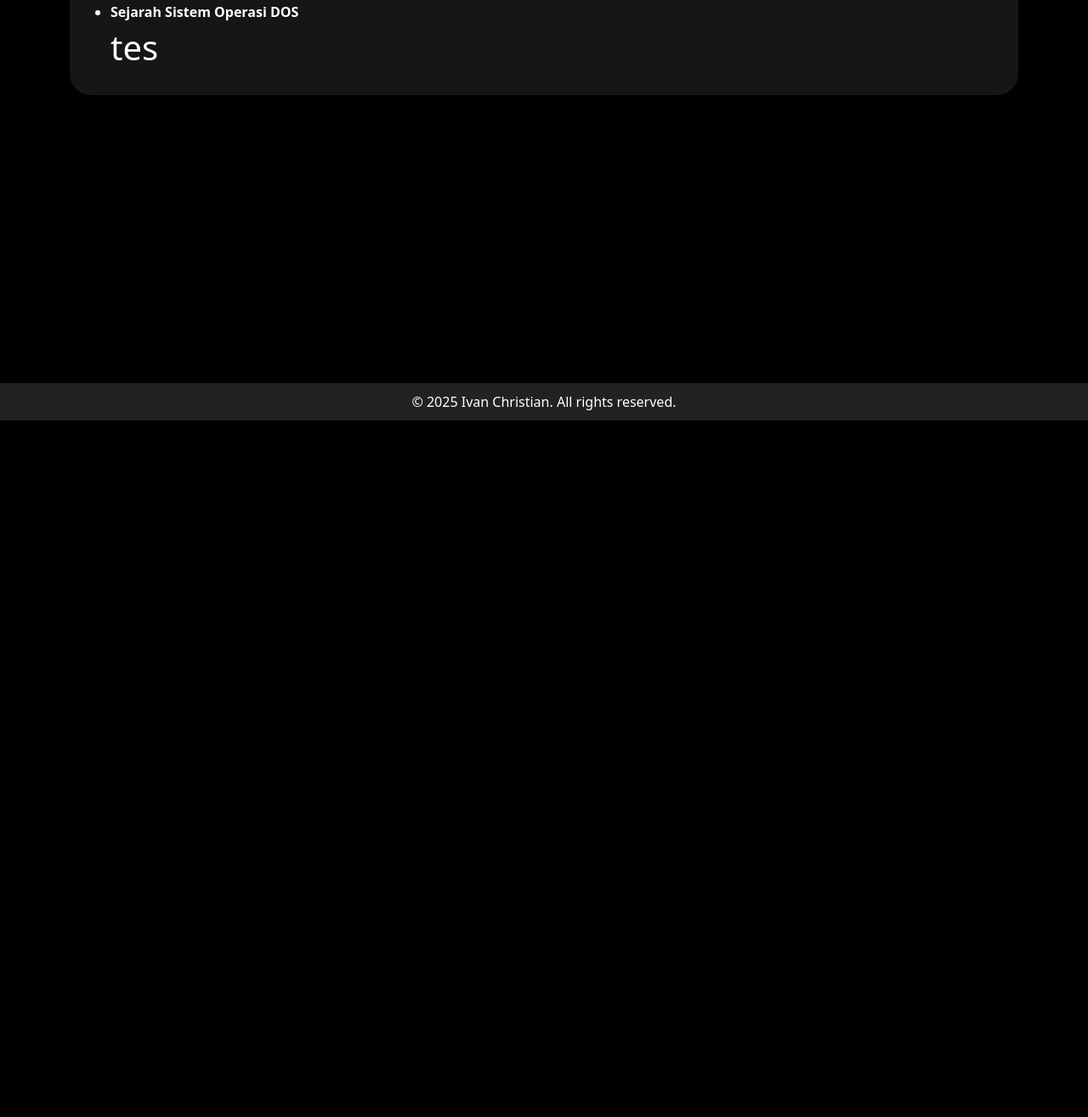
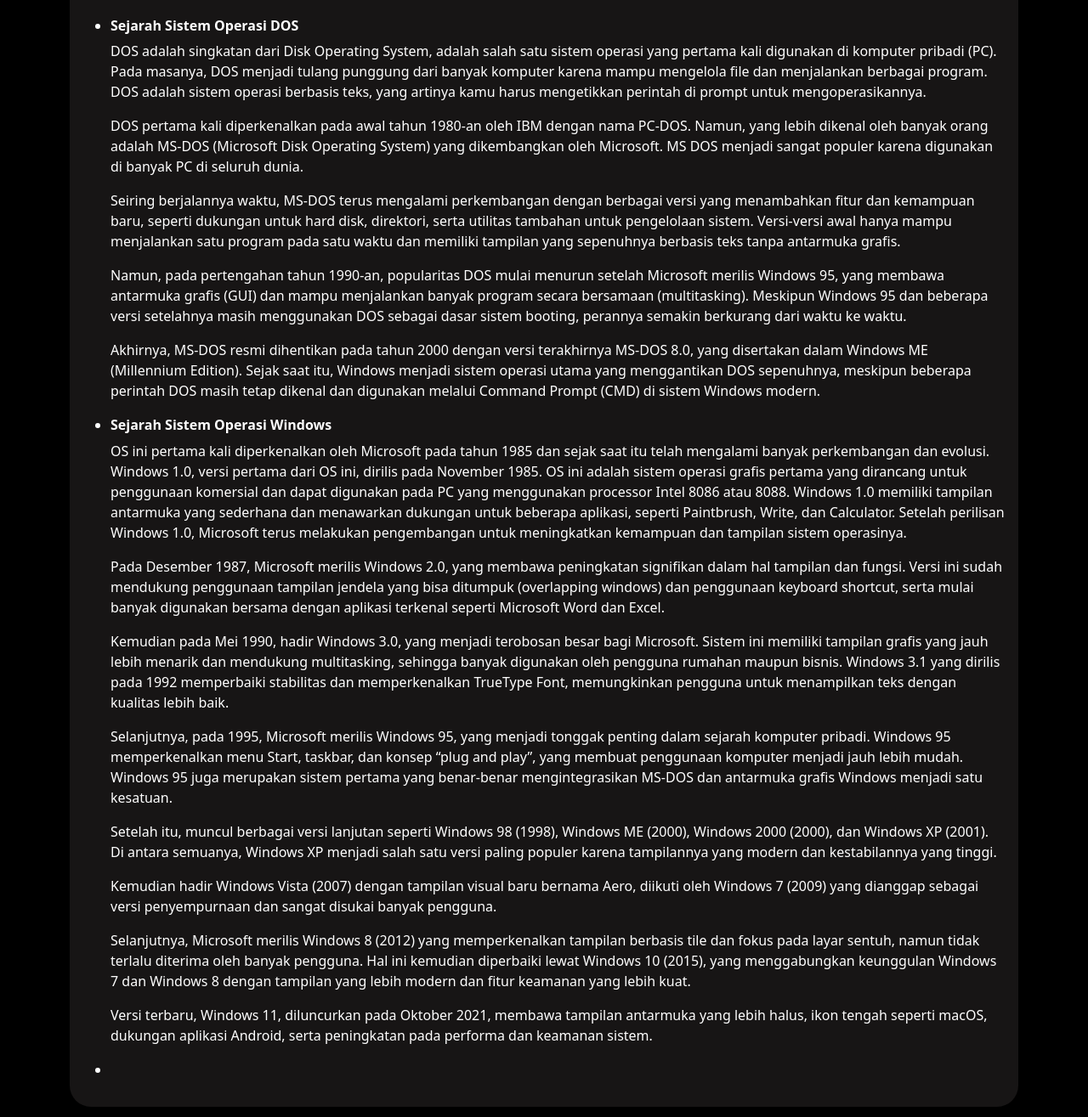
Before and after one commit to BlackVann/blog_ivan, a plain HTML site: page os.html in a window 1280 px wide. Shown: the part 305-1620 px from the top of the page at 85% size. Before the commit the page ends 800 px from the top, so only its background shows below. Drawn offline with nearby package versions, Linux system fonts and the light colour scheme.

Commit message:
update terbaru

```diff
--- a/os.html
+++ b/os.html
@@ -27,16 +27,36 @@
     </div>
  <div class="content" style="margin-top: 2rem; background-color: #171515; padding: 1rem; margin-bottom: 2rem;">
 
-    <h3 style="text-align: center;">Sejarah Sistem Operasi</h3>
+    <h3 style="text-align: center; margin-bottom: 2rem;">Sejarah Sistem Operasi</h3>
 
 <UL>
         <p>
     <LI>
         <h6><b>Sejarah Sistem Operasi DOS</b></h6>
-        <h1>tes
+        <p>
+          DOS adalah singkatan dari Disk Operating System, adalah salah satu sistem operasi yang pertama kali digunakan di komputer pribadi (PC). Pada masanya, DOS menjadi tulang punggung dari banyak komputer karena mampu mengelola file dan menjalankan berbagai program. DOS adalah sistem operasi berbasis teks, yang artinya kamu harus mengetikkan perintah di prompt untuk mengoperasikannya.
 
-        </h1>
+        </p>
+        <p>
+          DOS pertama kali diperkenalkan pada awal tahun 1980-an oleh IBM dengan nama PC-DOS. Namun, yang lebih dikenal oleh banyak orang adalah MS-DOS (Microsoft Disk Operating System) yang dikembangkan oleh Microsoft. MS DOS menjadi sangat populer karena digunakan di banyak PC di seluruh dunia.
+        </p>
+        <p>Seiring berjalannya waktu, MS-DOS terus mengalami perkembangan dengan berbagai versi yang menambahkan fitur dan kemampuan baru, seperti dukungan untuk hard disk, direktori, serta utilitas tambahan untuk pengelolaan sistem. Versi-versi awal hanya mampu menjalankan satu program pada satu waktu dan memiliki tampilan yang sepenuhnya berbasis teks tanpa antarmuka grafis.<p>
+Namun, pada pertengahan tahun 1990-an, popularitas DOS mulai menurun setelah Microsoft merilis Windows 95, yang membawa antarmuka grafis (GUI) dan mampu menjalankan banyak program secara bersamaan (multitasking). Meskipun Windows 95 dan beberapa versi setelahnya masih menggunakan DOS sebagai dasar sistem booting, perannya semakin berkurang dari waktu ke waktu.</p>
+<p>Akhirnya, MS-DOS resmi dihentikan pada tahun 2000 dengan versi terakhirnya MS-DOS 8.0, yang disertakan dalam Windows ME (Millennium Edition). Sejak saat itu, Windows menjadi sistem operasi utama yang menggantikan DOS sepenuhnya, meskipun beberapa perintah DOS masih tetap dikenal dan digunakan melalui Command Prompt (CMD) di sistem Windows modern.</p>
+
     </LI>
+    <li>
+     <h6><b>Sejarah Sistem Operasi Windows</b></h6>
+     <p>OS ini pertama kali diperkenalkan oleh Microsoft pada tahun 1985 dan sejak saat itu telah mengalami banyak perkembangan dan evolusi. Windows 1.0, versi pertama dari OS ini, dirilis pada November 1985. OS ini adalah sistem operasi grafis pertama yang dirancang untuk penggunaan komersial dan dapat digunakan pada PC yang menggunakan processor Intel 8086 atau 8088. Windows 1.0 memiliki tampilan antarmuka yang sederhana dan menawarkan dukungan untuk beberapa aplikasi, seperti Paintbrush, Write, dan Calculator. Setelah perilisan Windows 1.0, Microsoft terus melakukan pengembangan untuk meningkatkan kemampuan dan tampilan sistem operasinya.  </p>
+     <p>Pada Desember 1987, Microsoft merilis Windows 2.0, yang membawa peningkatan signifikan dalam hal tampilan dan fungsi. Versi ini sudah mendukung penggunaan tampilan jendela yang bisa ditumpuk (overlapping windows) dan penggunaan keyboard shortcut, serta mulai banyak digunakan bersama dengan aplikasi terkenal seperti Microsoft Word dan Excel.</p>
+    <p>Kemudian pada Mei 1990, hadir Windows 3.0, yang menjadi terobosan besar bagi Microsoft. Sistem ini memiliki tampilan grafis yang jauh lebih menarik dan mendukung multitasking, sehingga banyak digunakan oleh pengguna rumahan maupun bisnis. Windows 3.1 yang dirilis pada 1992 memperbaiki stabilitas dan memperkenalkan TrueType Font, memungkinkan pengguna untuk menampilkan teks dengan kualitas lebih baik.</p>
+    <p>Selanjutnya, pada 1995, Microsoft merilis Windows 95, yang menjadi tonggak penting dalam sejarah komputer pribadi. Windows 95 memperkenalkan menu Start, taskbar, dan konsep “plug and play”, yang membuat penggunaan komputer menjadi jauh lebih mudah. Windows 95 juga merupakan sistem pertama yang benar-benar mengintegrasikan MS-DOS dan antarmuka grafis Windows menjadi satu kesatuan.</p>
+    <p>Setelah itu, muncul berbagai versi lanjutan seperti Windows 98 (1998), Windows ME (2000), Windows 2000 (2000), dan Windows XP (2001). Di antara semuanya, Windows XP menjadi salah satu versi paling populer karena tampilannya yang modern dan kestabilannya yang tinggi.</p>
+    <p>Kemudian hadir Windows Vista (2007) dengan tampilan visual baru bernama Aero, diikuti oleh Windows 7 (2009) yang dianggap sebagai versi penyempurnaan dan sangat disukai banyak pengguna.</p>
+    <p>Selanjutnya, Microsoft merilis Windows 8 (2012) yang memperkenalkan tampilan berbasis tile dan fokus pada layar sentuh, namun tidak terlalu diterima oleh banyak pengguna. Hal ini kemudian diperbaiki lewat Windows 10 (2015), yang menggabungkan keunggulan Windows 7 dan Windows 8 dengan tampilan yang lebih modern dan fitur keamanan yang lebih kuat.</p>
+      <p>Versi terbaru, Windows 11, diluncurkan pada Oktober 2021, membawa tampilan antarmuka yang lebih halus, ikon tengah seperti macOS, dukungan aplikasi Android, serta peningkatan pada performa dan keamanan sistem.</p>
+  </li>
+  <li></li>
     </p>
 </UL>
 
```
Also changed, not shown: home.html (+1 -1 lines).
